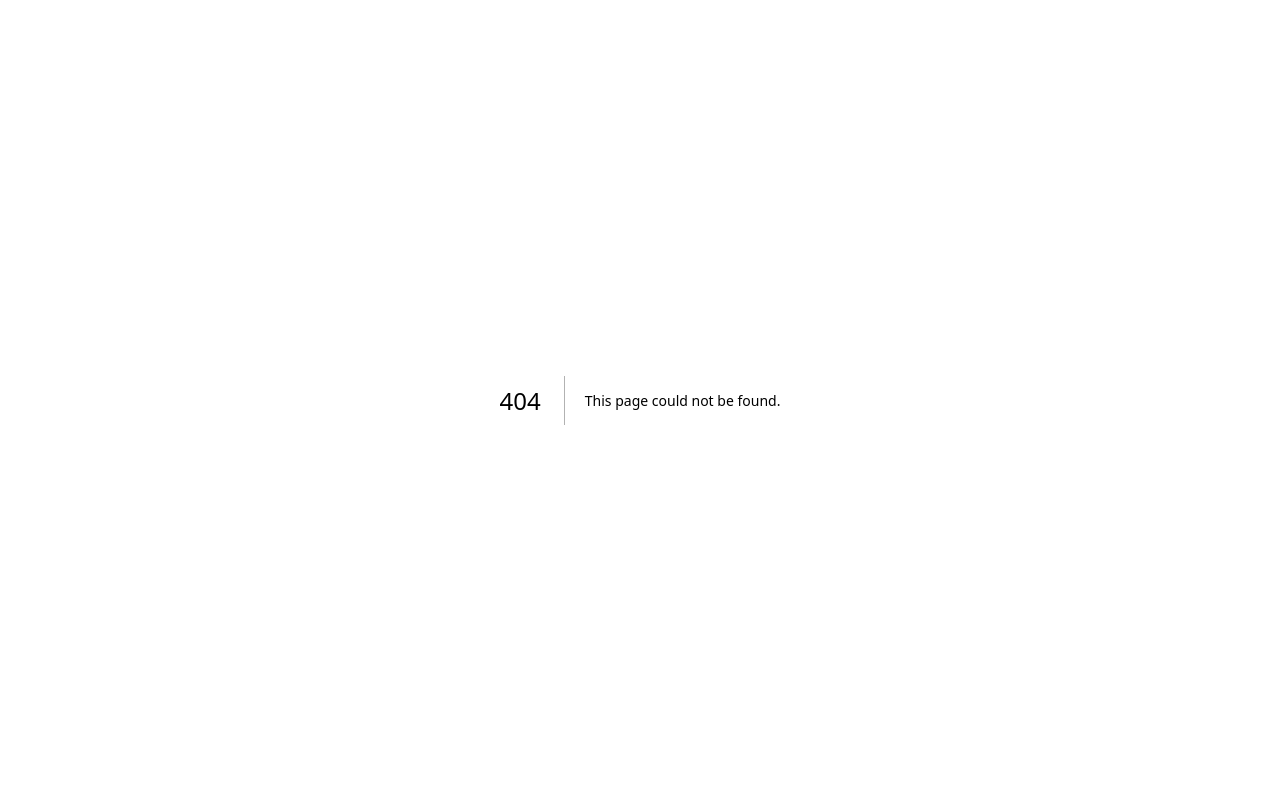
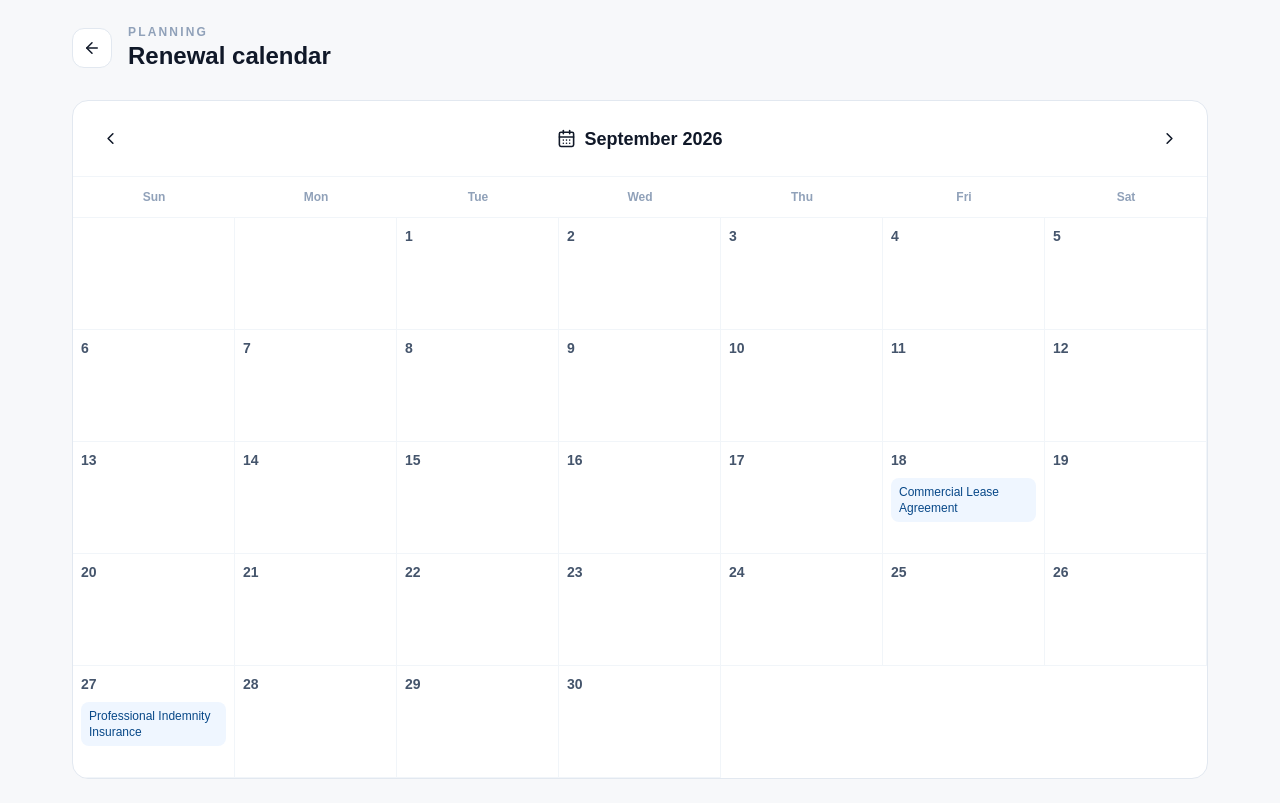
Before and after one commit to thasleenanasreen242-cmd/lexrenew, a Next.js app: page /calendar in a window 1280 px wide. Before the commit this address had no page. Built offline with nearby package versions, Linux system fonts and the light colour scheme.

Commit message:
Add LexRenew renewal calendar

```diff
--- /dev/null
+++ b/app/calendar/page.tsx
@@ -0,0 +1,30 @@
+'use client'
+
+import { useEffect, useMemo, useState } from 'react'
+import { ArrowLeft, ChevronLeft, ChevronRight, CalendarDays } from 'lucide-react'
+import Link from 'next/link'
+
+type Item = { name: string; type: string; expiry: string }
+const seed: Item[] = [
+  { name: 'Commercial Lease Agreement', type: 'Lease', expiry: '2026-09-18' },
+  { name: 'Professional Indemnity Insurance', type: 'Insurance', expiry: '2026-09-27' },
+  { name: 'Annual Maintenance Contract', type: 'AMC', expiry: '2026-10-12' },
+  { name: 'Trade Licence', type: 'Licence', expiry: '2026-11-08' },
+  { name: 'Supplier Framework Agreement', type: 'Contract', expiry: '2026-12-16' },
+]
+
+export default function CalendarPage() {
+  const [date, setDate] = useState(new Date(2026, 8, 1))
+  const [items, setItems] = useState<Item[]>(seed)
+  useEffect(() => { try { const saved = localStorage.getItem('lexrenew-obligations'); if (saved) setItems(JSON.parse(saved).map((x: Item) => ({ ...x, expiry: normalise(x.expiry) }))) } catch {} }, [])
+  const year = date.getFullYear(), month = date.getMonth()
+  const first = new Date(year, month, 1).getDay()
+  const days = new Date(year, month + 1, 0).getDate()
+  const cells = Array.from({ length: first + days }, (_, i) => i < first ? null : i - first + 1)
+  const byDay = useMemo(() => { const map: Record<number, Item[]> = {}; items.forEach(x => { const d = new Date(x.expiry); if (d.getFullYear() === year && d.getMonth() === month) (map[d.getDate()] ||= []).push(x) }); return map }, [items, year, month])
+  return <main className="min-h-screen bg-[#f7f8fa] text-[#101828]"><div className="mx-auto max-w-[1200px] px-5 py-6 lg:px-8">
+    <header className="mb-7 flex items-center justify-between"><div className="flex items-center gap-4"><Link href="/" className="rounded-xl border border-slate-200 bg-white p-2.5"><ArrowLeft size={18}/></Link><div><p className="text-xs font-semibold uppercase tracking-[0.18em] text-slate-400">Planning</p><h1 className="text-2xl font-semibold">Renewal calendar</h1></div></div></header>
+    <section className="rounded-2xl border border-slate-200 bg-white overflow-hidden"><div className="flex items-center justify-between border-b border-slate-100 p-5"><button onClick={() => setDate(new Date(year, month - 1, 1))} className="rounded-lg p-2 hover:bg-slate-100"><ChevronLeft size={19}/></button><h2 className="font-semibold text-lg flex items-center gap-2"><CalendarDays size={19}/> {date.toLocaleString('en-US', { month: 'long', year: 'numeric' })}</h2><button onClick={() => setDate(new Date(year, month + 1, 1))} className="rounded-lg p-2 hover:bg-slate-100"><ChevronRight size={19}/></button></div><div className="grid grid-cols-7 border-b border-slate-100">{['Sun','Mon','Tue','Wed','Thu','Fri','Sat'].map(d => <div key={d} className="p-3 text-center text-xs font-semibold text-slate-400">{d}</div>)}</div><div className="grid grid-cols-7">{cells.map((day, i) => <div key={i} className="min-h-28 border-b border-r border-slate-100 p-2">{day && <><p className="text-sm font-semibold text-slate-600">{day}</p><div className="mt-2 space-y-1">{(byDay[day] || []).map(x => <div key={x.name} className="rounded-lg bg-blue-50 px-2 py-1.5 text-xs font-medium text-[#084888]" title={x.name}>{x.name}</div>)}</div></>}</div>)}</div></section>
+  </div></main>
+}
+function normalise(value: string) { if (/^\d{4}-\d{2}-\d{2}$/.test(value)) return value; const d = new Date(value); return Number.isNaN(d.getTime()) ? '2099-12-31' : d.toISOString().slice(0, 10) }
```
